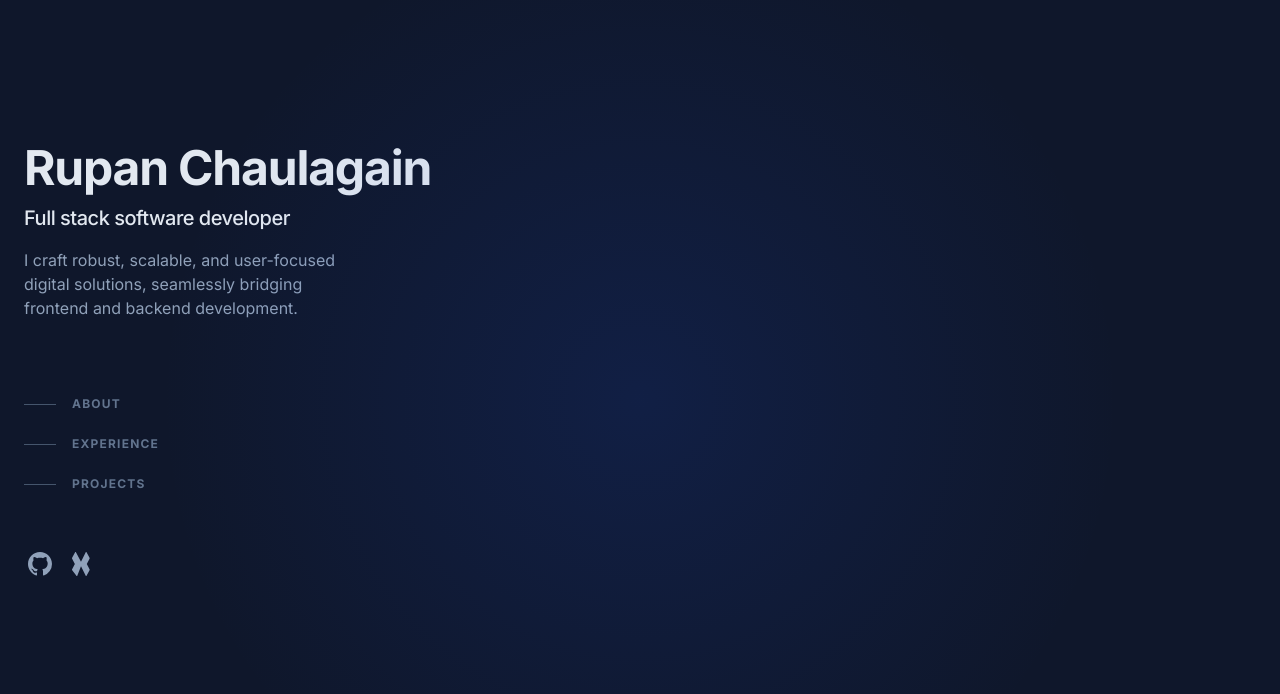
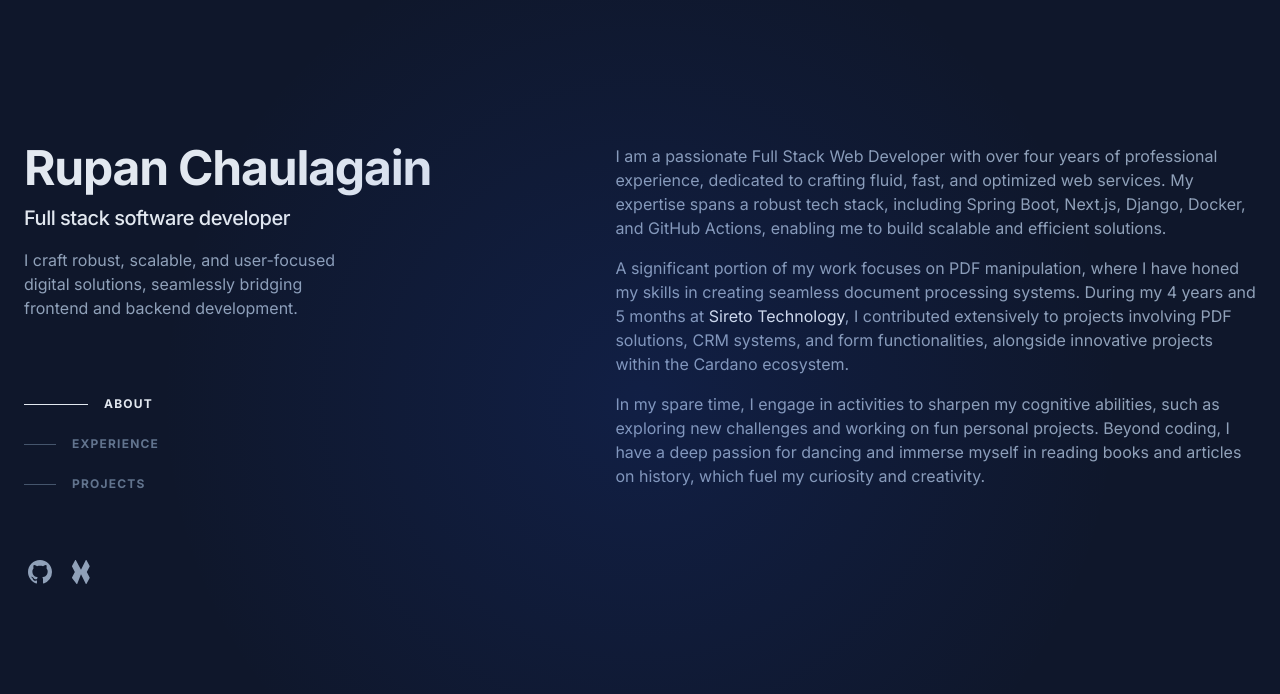
Before and after one commit to ruppo-912116/merupan, a Next.js app: page / in a window 1280 px wide. Shown: the top 694 px of the page. Built offline with nearby package versions, Linux system fonts and the light colour scheme.

Commit message:
chore: add about details and add logic to highlight currently active section

```diff
--- /dev/null
+++ b/src/components/details/about.tsx
@@ -0,0 +1,39 @@
+import {forwardRef} from "react";
+
+const AboutSection = forwardRef<HTMLElement>((props,ref) => {
+    return (
+        <section
+            id={"about"}
+            ref={ref}
+            className={"mb-16 text-slate-400 scroll-mt-16 md:mb-24 lg:md-36 lg:scroll-mt-24"}
+            aria-label={"About me"}>
+            <div>
+                <p className={"mb-4"}>
+                    I am a passionate Full Stack Web Developer with over four years of professional experience,
+                    dedicated to crafting fluid, fast, and optimized web services. My expertise spans a robust tech
+                    stack, including Spring Boot, Next.js, Django, Docker, and GitHub Actions, enabling me to build
+                    scalable and efficient solutions.
+                </p>
+
+                <p className={"mb-4"}>
+                    A significant portion of my work focuses on PDF manipulation, where I have honed my skills in
+                    creating seamless document processing systems. During my 4 years and 5 months at <span
+                    className={"text-slate-200"}> Sireto Technology</span>,
+                    I contributed extensively to projects involving PDF solutions, CRM systems, and form
+                    functionalities, alongside innovative projects within the Cardano ecosystem.
+                </p>
+
+                <p className={"mb-4"}>
+                    In my spare time, I engage in activities to sharpen my cognitive abilities, such as exploring new
+                    challenges and working on fun personal projects. Beyond coding, I have a deep passion for dancing
+                    and immerse myself in reading books and articles on history, which fuel my curiosity and creativity.
+                </p>
+
+            </div>
+
+        </section>
+    )
+});
+
+AboutSection.displayName = "AboutSection";
+export default AboutSection;
--- /dev/null
+++ b/src/components/details/details-container.tsx
@@ -0,0 +1,34 @@
+import AboutSection from "@/components/details/about";
+import {useEffect, useRef} from "react";
+
+const thresholdConfig = {
+    root: null,
+    rootMargin: "0px",
+    threshold: 0.5
+}
+
+export default function DetailsContainer({setActiveSection}: { setActiveSection: (section: string) => void }) {
+    const sectionRef = useRef<HTMLElement>(null);
+
+    const handleIntersection = (entries: IntersectionObserverEntry[]) => {
+        entries.forEach((entry) => {
+            if (entry.isIntersecting) {
+                setActiveSection(entry.target.id)
+            }
+        })
+    }
+
+    useEffect(() => {
+        const observer = new IntersectionObserver(handleIntersection, thresholdConfig)
+        if (sectionRef.current) observer.observe(sectionRef.current);
+        return () => {
+            if (sectionRef.current) observer.unobserve(sectionRef.current);
+        }
+    }, []);
+
+    return (
+        <main id={"content"} className={"pt-24 lg:w-[52%] lg:py-24"}>
+            <AboutSection ref={sectionRef}/>
+        </main>
+    )
+}
--- a/src/components/homepage.tsx
+++ b/src/components/homepage.tsx
@@ -1,12 +1,14 @@
 "use client";
 
-import {useEffect, useRef} from "react";
-import Link from "next/link";
+import {useEffect, useRef, useState} from "react";
 import Overview from "@/components/overview";
+import DetailsContainer from "@/components/details/details-container";
 
 export default function HomePageContainer() {
 
     const spotlightRef = useRef<HTMLDivElement>(null);
+
+    const [activeSection, setActiveSection] = useState<string>("about");
 
     useEffect(() => {
         function onMouseMove(e: MouseEvent) {
@@ -32,9 +34,8 @@ export default function HomePageContainer() {
 
             <div className={"mx-auto min-h-screen max-w-screen-xl px-6 py-12 font-sans"}>
                 <div className={"flex justify-between"}>
-                    <Overview/>
-                    {/* main body ui */}
-                    <div className={"flex flex-2/3 text-slate-200"}></div>
+                    <Overview activeSection={activeSection}/>
+                    <DetailsContainer setActiveSection={setActiveSection}/>
                 </div>
 
             </div>
--- a/src/components/overview.tsx
+++ b/src/components/overview.tsx
@@ -2,7 +2,7 @@ import Link from "next/link";
 
 const Sections = ["About", "Experience", "Projects"];
 
-export default function Overview() {
+export default function Overview({activeSection}: { activeSection: string }) {
 
     const SocialMedias = [
         {
@@ -25,10 +25,13 @@ export default function Overview() {
                 className="h-6 w-6"
                 aria-hidden="true"
             >
-                <path d="M0 4.35V3.94L2.16 0h.38l3.45 6.54L9.24 0h.37l2.16 3.94v.41L9.87 8l1.9 3.65v.4l-2.16 3.95h-.38L6 9.46 3.45 16h-.38L0 12.05v-.4L1.9 8 0 4.35z" />
+                <path
+                    d="M0 4.35V3.94L2.16 0h.38l3.45 6.54L9.24 0h.37l2.16 3.94v.41L9.87 8l1.9 3.65v.4l-2.16 3.95h-.38L6 9.46 3.45 16h-.38L0 12.05v-.4L1.9 8 0 4.35z"/>
             </svg>
         }
     ]
+
+    console.log(activeSection)
 
     return (
         <header className={"lg:max-h-screen lg:sticky lg:top-0 lg:flex lg:flex-col lg:justify-between lg:py-24"}>
@@ -51,10 +54,15 @@ export default function Overview() {
                             <li>
                                 <Link href={`#${section.toLowerCase()}`} className={"group flex items-center py-3"}>
                                     <span
-                                                className={"nav-indicator mr-4 h-px w-8 bg-slate-600 transition-all group-hover:w-16 group-hover:bg-slate-200 group-focus-visible:w-16 group-focus-visible:bg-slate-200 motion-reduce:transition-none"}>
+                                        className={`nav-indicator mr-4 h-px w-8  transition-all
+                                        ${activeSection === section.toLowerCase() ? "w-16 bg-slate-200" : "bg-slate-600 group-hover:w-16 group-hover:bg-slate-200 group-focus-visible:w-16group-focus-visible:bg-slate-200"}
+                                         motion-reduce:transition-none`}>
                                     </span>
                                     <span
-                                        className={"nav-text text-xs font-bold uppercase tracking-widest text-slate-500 group-hover:text-slate-200 group-focus-visible:text-slate-200"}>{section}</span>
+                                        className={`nav-text text-xs font-bold uppercase tracking-widest
+                                        ${activeSection === section.toLowerCase() ? "text-slate-200"
+                                            : "text-slate-500 group-hover:text-slate-200 group-focus-visible:text-slate-200"}
+                                       `}>{section}</span>
                                 </Link>
                             </li>
                         </ul>
```
Lines whose indentation alone changed are shown as unchanged.
